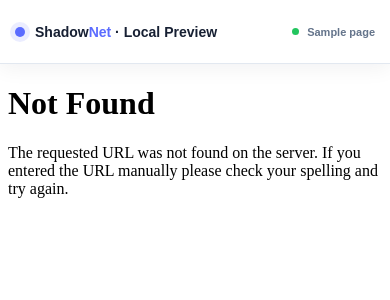
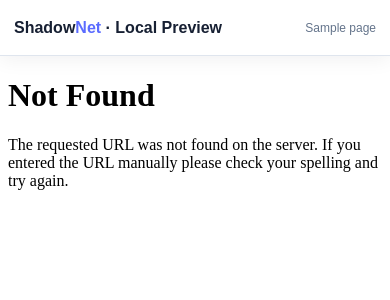
Before and after one commit to azod814/ShadowNet, a Flask app: page /preview/1 in a window 390 px wide. Shown: the top 300 px of the page. Run offline with Flask 3, Linux system fonts and the light colour scheme; tables that the repository leaves empty hold one stand-in row (values such as "Sample post").

Commit message:
Update preview.html

```diff
--- a/templates/preview.html
+++ b/templates/preview.html
@@ -3,10 +3,12 @@
 <head>
     <meta charset="UTF-8">
 
-    <meta name="viewport" content="width=device-width, initial-scale=1.0">
+    <meta
+        name="viewport"
+        content="width=device-width, initial-scale=1.0">
 
     <title>
-        {{ page.get("title", "ShadowNet Preview") if page else "ShadowNet Preview" }}
+        ShadowNet Preview
     </title>
 
     <style>
@@ -17,48 +19,37 @@
         body {
             margin: 0;
             background: #eef2f7;
-            font-family: Arial, Helvetica, sans-serif;
+            font-family:
+                Arial,
+                sans-serif;
         }
 
         .preview-bar {
-            position: fixed;
+            position: sticky;
             top: 0;
-            left: 0;
-            right: 0;
             z-index: 9999;
-
-            height: 64px;
 
             display: flex;
             justify-content: space-between;
             align-items: center;
 
-            padding: 0 24px;
+            min-height: 56px;
 
-            background: rgba(255, 255, 255, 0.96);
-            border-bottom: 1px solid #e2e8f0;
+            padding: 12px 20px;
 
-            box-shadow: 0 4px 20px rgba(15, 23, 42, 0.06);
+            background: #ffffff;
+
+            border-bottom:
+                1px solid #dfe5ee;
+
+            box-shadow:
+                0 4px 20px
+                rgba(15, 23, 42, 0.06);
         }
 
         .brand {
-            display: flex;
-            align-items: center;
-            gap: 10px;
-
-            font-size: 16px;
             font-weight: 800;
             color: #172033;
-        }
-
-        .logo-dot {
-            width: 10px;
-            height: 10px;
-
-            border-radius: 50%;
-            background: #5b6cff;
-
-            box-shadow: 0 0 0 5px rgba(91, 108, 255, 0.12);
         }
 
         .brand span {
@@ -66,74 +57,40 @@
         }
 
         .status {
-            display: flex;
-            align-items: center;
-            gap: 8px;
+            overflow: hidden;
+
+            max-width: 50%;
 
             color: #64748b;
+
+            text-overflow: ellipsis;
+            white-space: nowrap;
+
             font-size: 13px;
-            font-weight: 600;
-        }
-
-        .status-dot {
-            width: 7px;
-            height: 7px;
-
-            border-radius: 50%;
-            background: #22c55e;
-        }
-
-        .preview-container {
-            padding-top: 64px;
-            width: 100%;
-            height: 100vh;
         }
 
         iframe {
             display: block;
 
             width: 100%;
-            height: calc(100vh - 64px);
+            height: calc(100vh - 56px);
 
             border: none;
+
             background: #ffffff;
         }
 
-        .error-box {
-            min-height: calc(100vh - 64px);
+        @media (max-width: 600px) {
 
-            display: flex;
-            flex-direction: column;
-            justify-content: center;
-            align-items: center;
-
-            text-align: center;
-            color: #64748b;
-
-            padding: 30px;
-        }
-
-        .error-box h2 {
-            margin: 0 0 10px;
-            color: #172033;
-        }
-
-        .error-box p {
-            margin: 0;
-        }
-
-        @media (max-width: 600px) {
             .preview-bar {
-                padding: 0 15px;
+                padding: 12px 14px;
             }
 
             .status {
-                font-size: 11px;
+                max-width: 45%;
+                font-size: 12px;
             }
 
-            .brand {
-                font-size: 14px;
-            }
         }
     </style>
 </head>
@@ -143,45 +100,20 @@
     <div class="preview-bar">
 
         <div class="brand">
-            <div class="logo-dot"></div>
-
-            <div>
-                Shadow<span>Net</span>
-                · Local Preview
-            </div>
+            Shadow<span>Net</span>
+            · Local Preview
         </div>
 
         <div class="status">
-            <div class="status-dot"></div>
-
-            {% if page %}
-                {{ page.get("title", "Preview Ready") }}
-            {% else %}
-                Preview Ready
-            {% endif %}
+            {{ page["title"] }}
         </div>
 
     </div>
 
 
-    <div class="preview-container">
-
-        {% if project_id and page and page.get("id") %}
-
-            <iframe
-                src="{{ url_for('preview_page', project_id=project_id, page_id=page.get('id')) }}">
-            </iframe>
-
-        {% else %}
-
-            <div class="error-box">
-                <h2>Preview not available</h2>
-                <p>Project or page information is missing.</p>
-            </div>
-
-        {% endif %}
-
-    </div>
+    <iframe
+        src="{{ page_preview_url }}">
+    </iframe>
 
 </body>
 </html>
```
